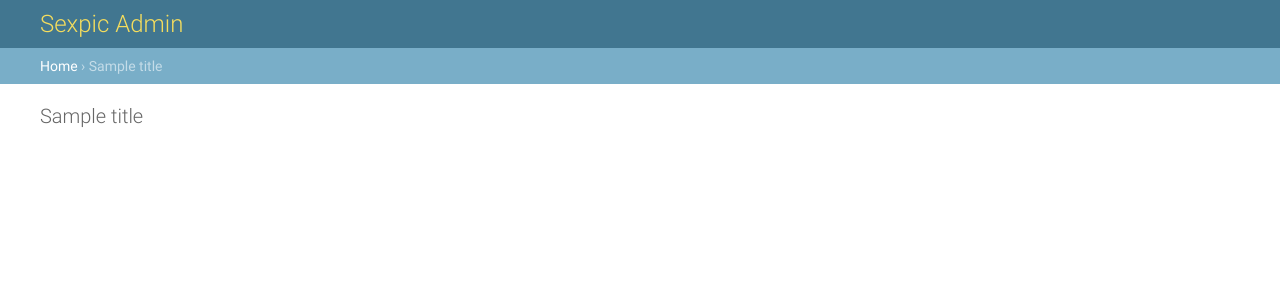
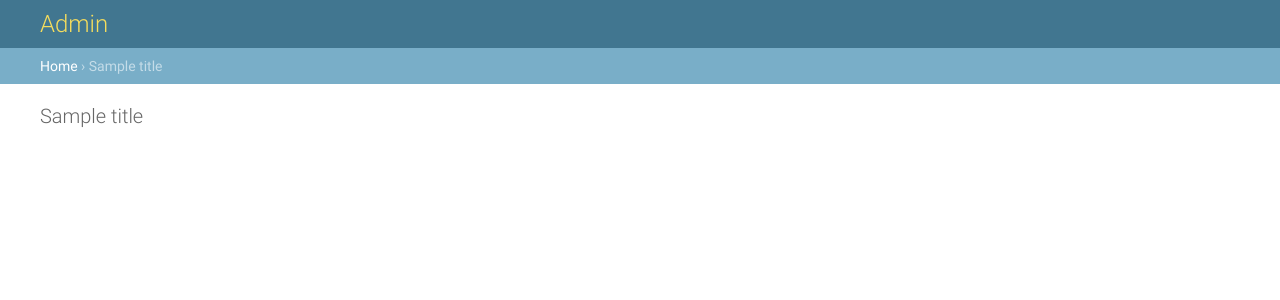
Before and after one commit to apoplexe/cadavre-exquis, a Django app: template templates/admin/base_site.html in a window 1280 px wide. Shown: the top 300 px of the page. Run offline with Django 3.2, Linux system fonts and the light colour scheme; the template is opened without the code that fills it: most values are stand-ins (such as "Sample title", 1, 10 or a date in 2020); parts of the project's set-up code (start-up, migrations or seed data) failed here and were passed over.

Commit message:
Update base_site.html

```diff
--- a/templates/admin/base_site.html
+++ b/templates/admin/base_site.html
@@ -1,9 +1,9 @@
 {% extends "admin/base.html" %}
 
-{% block title %}WebJerk{% endblock %}
+{% block title %}Website{% endblock %}
 
 {% block branding %}
-<h1 id="webjerk"><a href="{% url 'admin:index' %}">Sexpic Admin</a></h1>
+<h1 id="webjerk"><a href="{% url 'admin:index' %}">Admin</a></h1>
 {% endblock %}
 
 {% block nav-global %}{% endblock %}
```
